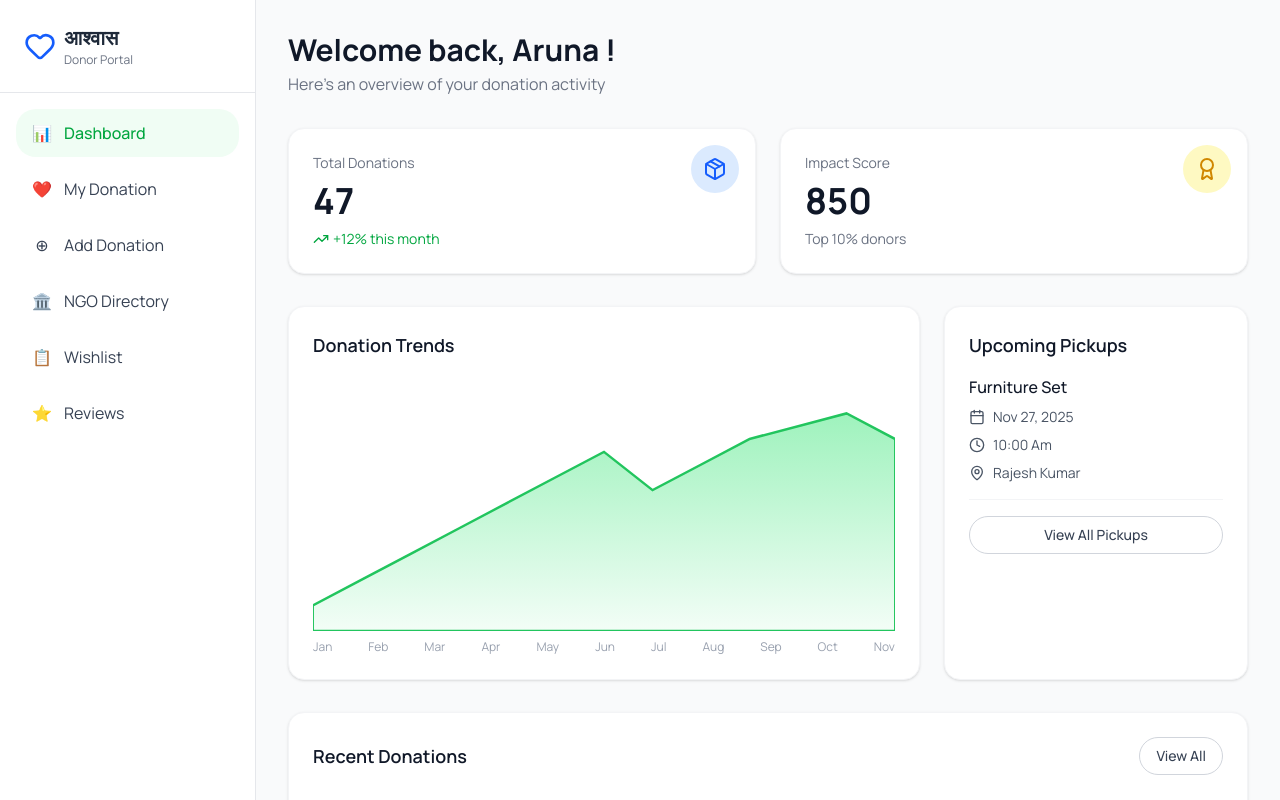
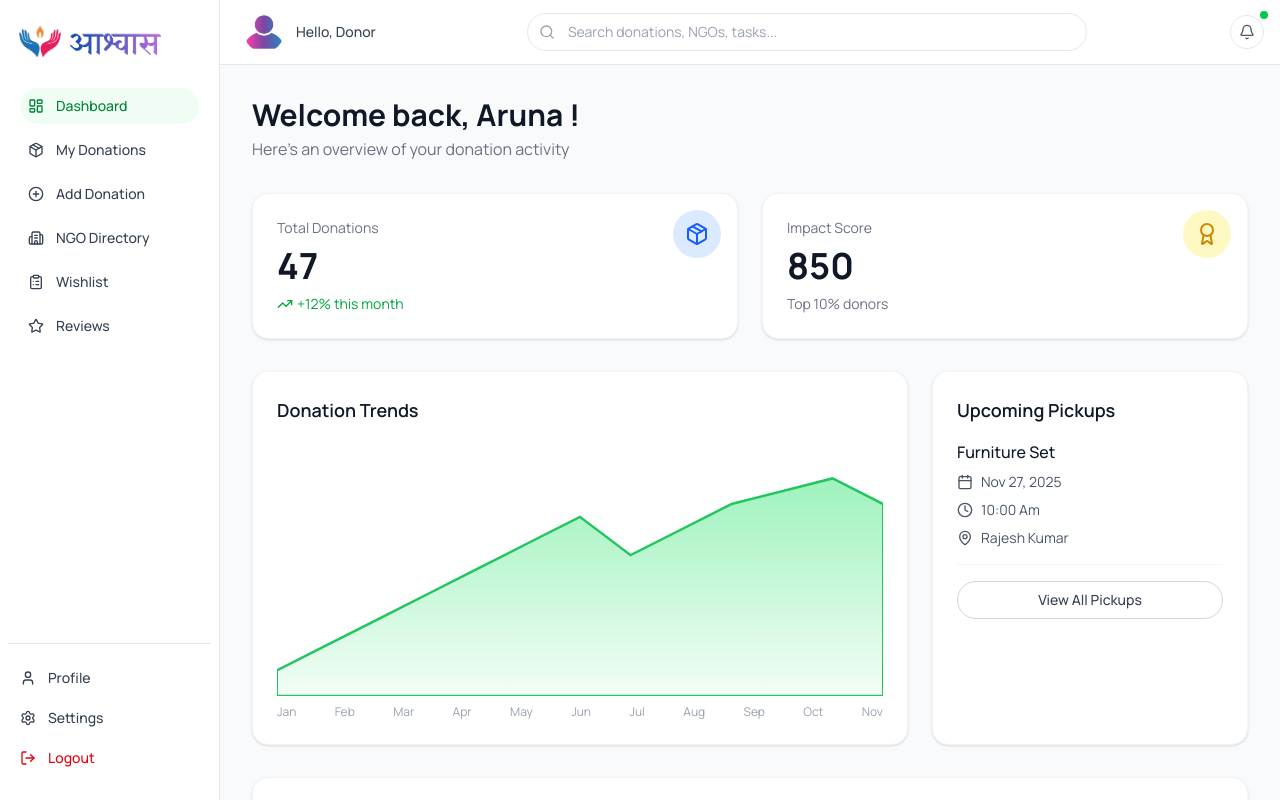
Before and after one commit to arunaguragain/API_Aashwaas, a Next.js app: page /user/donor/dashboard in a window 1280 px wide. Shown: the top 800 px of the page. Built offline with nearby package versions, Linux system fonts and the light colour scheme; no server answers.

Commit message:
fixed the headers and sidebar ui of the donor

```diff
--- a/app/(auth)/admin_login/page.tsx
+++ b/app/(auth)/admin_login/page.tsx
@@ -4,7 +4,6 @@ import LoginForm from "../_components/LoginForm";
 
 export default function AdminLoginPage() {
   const handleSubmit = (values: { email: string; password: string }) => {
-    console.log("Admin login:", values);
   };
 
   return (
--- a/app/(auth)/donor_login/page.tsx
+++ b/app/(auth)/donor_login/page.tsx
@@ -4,7 +4,6 @@ import LoginForm from "../_components/LoginForm";
 
 export default function DonorLoginPage() {
   const handleSubmit = (values: { email: string; password: string }) => {
-    console.log("Donor login:", values);
   };
 
   return (
--- a/app/(auth)/donor_register/page.tsx
+++ b/app/(auth)/donor_register/page.tsx
@@ -4,7 +4,6 @@ import RegsiterForm from "../_components/RegisterForm";
 
 export default function DonorRegisterPage() {
   const handleSubmit = (values: any) => {
-    console.log("Donor register:", values);
   };
 
   return (
--- a/app/(auth)/volunteer_login/page.tsx
+++ b/app/(auth)/volunteer_login/page.tsx
@@ -4,7 +4,6 @@ import LoginForm from "../_components/LoginForm";
 
 export default function VolunteerLoginPage() {
   const handleSubmit = (values: { email: string; password: string }) => {
-    console.log("Volunteer login:", values);
   };
 
   return (
--- a/app/(auth)/volunteer_register/page.tsx
+++ b/app/(auth)/volunteer_register/page.tsx
@@ -4,7 +4,6 @@ import RegsiterForm from "../_components/RegisterForm";
 
 export default function VolunteerRegisterPage() {
   const handleSubmit = (values: any) => {
-    console.log("Volunteer register:", values);
   };
 
   return (
--- /dev/null
+++ b/app/user/_components/UserHeader.tsx
@@ -0,0 +1,108 @@
+"use client";
+
+import Link from "next/link";
+import { Bell, Search } from "lucide-react";
+import { useAuth } from "@/context/AuthContext";
+import { useRouter, usePathname, useSearchParams } from "next/navigation";
+import { useEffect, useState } from "react";
+
+interface UserHeaderProps {
+  userType: "donor" | "volunteer";
+}
+
+const UserHeader: React.FC<UserHeaderProps> = ({ userType }) => {
+  const { user } = useAuth();
+  const router = useRouter();
+  const pathname = usePathname();
+  const searchParams = useSearchParams();
+  const [query, setQuery] = useState(searchParams.get("q") ?? "");
+
+  useEffect(() => {
+    setQuery(searchParams.get("q") ?? "");
+  }, [searchParams]);
+
+  return (
+    <header className="sticky top-0 z-40 w-full border-b border-gray-200 bg-white/95 backdrop-blur">
+      <div className="mx-auto flex h-16 items-center justify-between px-4">
+        <div className="flex items-center gap-4">
+          <nav className="hidden items-center gap-4 text-sm font-medium text-gray-600 lg:flex">
+            <div className="hidden lg:flex items-center gap-3 px-2">
+              <div className="h-10 w-10 rounded-full overflow-hidden ring-2 ring-white shadow-sm flex-shrink-0">
+                <img
+                  src={user?.avatar ?? '/images/user.png'}
+                  alt={user?.name ?? 'avatar'}
+                  className="w-full h-full object-cover"
+                />
+              </div>
+              <div className="flex flex-col text-sm text-gray-700">
+                <span className="font-medium">Hello, {user?.name ?? user?.fullName ?? user?.username ?? (userType === "donor" ? "Donor" : "Volunteer")}</span>
+                <span className="text-xs text-gray-500">{user?.email ?? ''}</span>
+              </div>
+            </div>
+          </nav>
+        </div>
+
+        <div className="flex flex-1 items-center justify-center">
+          <div className="w-full max-w-xl px-2">
+            <form onSubmit={(e) => {
+              e.preventDefault();
+              const next = query.trim();
+              const lc = next.toLowerCase();
+              let target: string | null = null;
+              if (!lc) {
+                const params = new URLSearchParams(searchParams.toString());
+                params.delete('q');
+                const qs = params.toString();
+                router.replace(qs ? `${pathname}?${qs}` : pathname);
+                return;
+              }
+              if (lc === 'dashboard' || lc.includes('dash')) target = `/user/${userType}/dashboard`;
+              else if (lc.includes('donat')) target = `/user/${userType}/my-donations`;
+              else if (lc.includes('ngo')) target = `/user/${userType}/ngo-directory`;
+              else if (lc.includes('task')) target = `/user/${userType}/my-tasks`;
+              else if (lc.includes('history')) target = `/user/${userType}/history`;
+              if (target) {
+                const url = `${target}?q=${encodeURIComponent(next)}`;
+                router.push(url);
+              } else {
+                const params = new URLSearchParams(searchParams.toString());
+                params.set('q', next);
+                const qs = params.toString();
+                router.replace(qs ? `${pathname}?${qs}` : pathname);
+              }
+            }}>
+              <label className="relative block">
+                <span className="sr-only">Search</span>
+                <span className="pointer-events-none absolute inset-y-0 left-3 flex items-center text-gray-400">
+                  <Search className="h-4 w-4" />
+                </span>
+                <input
+                  className="w-full rounded-full border border-gray-200 bg-white py-2 pl-10 pr-4 text-sm placeholder:text-gray-400 focus:outline-none focus:ring-2 focus:ring-green-300 focus:border-green-300"
+                  placeholder="Search donations, NGOs, tasks..."
+                  type="search"
+                  value={query}
+                  onChange={(e) => setQuery(e.target.value)}
+                />
+              </label>
+            </form>
+          </div>
+        </div>
+
+        <div className="flex items-center gap-3">
+          <div className="relative">
+            <button
+              type="button"
+              className="relative rounded-full border border-gray-200 bg-white p-2 text-gray-600 hover:bg-gray-50"
+              aria-label="Notifications"
+            >
+              <Bell className="h-4 w-4" />
+            </button>
+            <span className="absolute -right-1 -top-1 h-2 w-2 rounded-full bg-green-500 ring-2 ring-white" />
+          </div>
+        </div>
+      </div>
+    </header>
+  );
+};
+
+export default UserHeader;
--- a/app/user/_components/UserLayout.tsx
+++ b/app/user/_components/UserLayout.tsx
@@ -2,6 +2,7 @@
 
 import { ReactNode } from "react";
 import UserSidebar from "./UserSidebar";
+import UserHeader from "./UserHeader";
 
 interface UserLayoutProps {
   children: ReactNode;
@@ -9,14 +10,22 @@ interface UserLayoutProps {
   userName?: string;
 }
 
-export default function UserLayout({ children, userType, userName = "Aruna" }: UserLayoutProps) {
+const SIDEBAR_WIDTH = 220; // px, matches w-55 (55*4)
+const UserLayout = ({ children, userType, userName }: UserLayoutProps) => {
   return (
-    <div className="flex min-h-screen bg-gray-50">
+    <div className="min-h-screen bg-gray-50">
       <UserSidebar userType={userType} />
-
-      <main className="flex-1 p-8">
-        {children}
-      </main>
+      <div
+        className="flex flex-col min-h-screen"
+        style={{ marginLeft: SIDEBAR_WIDTH }}
+      >
+        <UserHeader userType={userType} />
+        <main className="flex-1 p-8">
+          {children}
+        </main>
+      </div>
     </div>
   );
-}
+};
+
+export default UserLayout;
--- a/app/user/_components/UserSidebar.tsx
+++ b/app/user/_components/UserSidebar.tsx
@@ -1,35 +1,44 @@
 "use client";
 
-import { Heart, User } from "lucide-react";
 import Link from "next/link";
-import { usePathname } from "next/navigation";
-import { useRouter } from "next/navigation";
+import Image from "next/image";
+import { usePathname, useRouter } from "next/navigation";
 import { handleLogout } from "@/lib/actions/auth-actions";
+import {
+  LayoutDashboard,
+  Package,
+  Building2,
+  ClipboardList,
+  Star,
+  User,
+  Settings,
+  LogOut,
+  PlusCircle,
+} from "lucide-react";
 
 interface UserSidebarProps {
   userType: "donor" | "volunteer";
 }
 
-const navigationConfig = {
-  donor: [
-    { href: "/user/donor/dashboard", label: "Dashboard", icon: "📊" },
-    { href: "/user/donor/my-donations", label: "My Donation", icon: "❤️" },
-    { href: "/user/donor/add-donation", label: "Add Donation", icon: "⊕" },
-    { href: "/user/donor/ngo-directory", label: "NGO Directory", icon: "🏛️" },
-    { href: "/user/donor/wishlist", label: "Wishlist", icon: "📋" },
-    { href: "/user/donor/reviews", label: "Reviews", icon: "⭐" },
-  ],
-  volunteer: [
-    { href: "/user/volunteer/dashboard", label: "Dashboard", icon: "📊" },
-    { href: "/user/volunteer/my-tasks", label: "My Tasks", icon: "✓" },
-    { href: "/user/volunteer/history", label: "History", icon: "🕒" },
-  ],
-};
+const navItemsDonor = [
+  { href: "/user/donor/dashboard", label: "Dashboard", icon: LayoutDashboard },
+  { href: "/user/donor/my-donations", label: "My Donations", icon: Package },
+  { href: "/user/donor/add-donation", label: "Add Donation", icon: PlusCircle },
+  { href: "/user/donor/ngo-directory", label: "NGO Directory", icon: Building2 },
+  { href: "/user/donor/wishlist", label: "Wishlist", icon: ClipboardList },
+  { href: "/user/donor/reviews", label: "Reviews", icon: Star },
+];
 
-export default function UserSidebar({ userType }: UserSidebarProps) {
+const navItemsVolunteer = [
+  { href: "/user/volunteer/dashboard", label: "Dashboard", icon: LayoutDashboard },
+  { href: "/user/volunteer/my-tasks", label: "My Tasks", icon: ClipboardList },
+  { href: "/user/volunteer/history", label: "History", icon: Package },
+];
+
+const UserSidebar: React.FC<UserSidebarProps> = ({ userType }) => {
   const pathname = usePathname();
   const router = useRouter();
-  const navigation = navigationConfig[userType];
+  const navItems = userType === "donor" ? navItemsDonor : navItemsVolunteer;
 
   const onLogout = async () => {
     const res = await handleLogout();
@@ -37,67 +46,73 @@ export default function UserSidebar({ userType }: UserSidebarProps) {
       router.push(userType === "donor" ? "/donor_login" : "/volunteer_login");
       return;
     }
-    console.error(res.message || "Logout failed");
   };
 
   return (
-    <aside className="w-64 bg-white border-r border-gray-200 flex flex-col">
-      <div className="p-6 border-b border-gray-200">
-        <div className="flex items-center gap-2">
-          <Heart className="w-8 h-8 text-blue-600" />
-          <div>
-            <h1 className="text-xl font-bold text-gray-800">आश्वास</h1>
-            <p className="text-xs text-gray-500">
-              {userType === "donor" ? "Donor Portal" : "Volunteer Portal"}
-            </p>
-          </div>
+    <aside className="fixed left-0 top-0 z-30 flex h-screen w-55 flex-col border-r border-gray-200 bg-white">
+      <div className="px-4 py-5">
+        <div className="flex flex-col items-start">
+          <Image
+            src="/images/logo.png"
+            alt="Aashwaas"
+            width={150}
+            height={40}
+            className="h-12 w-full max-w-[150px] object-contain"
+            priority
+          />
         </div>
       </div>
 
-      <nav className="flex-1 p-4">
-        {navigation.map((item) => {
+      <nav className="flex-1 px-5">
+        <ul className="space-y-2">
+          {navItems.map((item) => {
             const isActive = pathname === item.href;
+            const Icon = item.icon;
             return (
+              <li key={item.href}>
                 <Link
-              key={item.href}
                   href={item.href}
-              className={`flex items-center gap-3 px-4 py-3 rounded-lg mb-2 ${
+                  className={`flex items-center gap-3 rounded-xl px-2 py-2 text-sm font-medium transition ${
                     isActive
-                  ? "bg-green-50 text-green-600 font-medium"
+                      ? "bg-green-50 text-green-700"
                       : "text-gray-700 hover:bg-gray-50"
                   }`}
                 >
-              <div className="w-5 h-5 flex items-center justify-center">{item.icon}</div>
+                  <Icon className="h-4 w-4" />
                   {item.label}
                 </Link>
+              </li>
             );
           })}
+        </ul>
       </nav>
 
-      <div className="p-4 border-t border-gray-200">
+      <div className="px-2 pb-6">
+        <div className="border-t border-gray-200 pt-4" />
+        <div className="space-y-1">
           <Link
             href="/user/profile"
-          className="flex items-center gap-3 px-4 py-3 rounded-lg text-gray-700 hover:bg-gray-50 mb-2"
+            className="flex items-center gap-3 rounded-xl px-3 py-2 text-sm font-medium text-gray-700 hover:bg-gray-50"
           >
-          <User className="w-5 h-5" />
-          Profile
+            <User className="h-4 w-4" /> Profile
           </Link>
           <Link
             href="/user/settings"
-          className="flex items-center gap-3 px-4 py-3 rounded-lg text-gray-700 hover:bg-gray-50 mb-2"
+            className="flex items-center gap-3 rounded-xl px-3 py-2 text-sm font-medium text-gray-700 hover:bg-gray-50"
           >
-          <div className="w-5 h-5 flex items-center justify-center">⚙️</div>
-          Settings
+            <Settings className="h-4 w-4" /> Settings
           </Link>
           <button
             type="button"
             onClick={onLogout}
-          className="flex items-center gap-3 px-4 py-3 rounded-lg text-red-600 hover:bg-red-50 w-full"
+            className="flex w-full items-center gap-3 rounded-xl px-3 py-2 text-sm font-medium text-red-600 hover:bg-red-50"
           >
-          <div className="w-5 h-5 flex items-center justify-center">⏻</div>
-          Logout
+            <LogOut className="h-4 w-4" /> Logout
           </button>
+        </div>
       </div>
     </aside>
   );
-}
+};
+
+export default UserSidebar;
```
Lines whose indentation alone changed are shown as unchanged.
